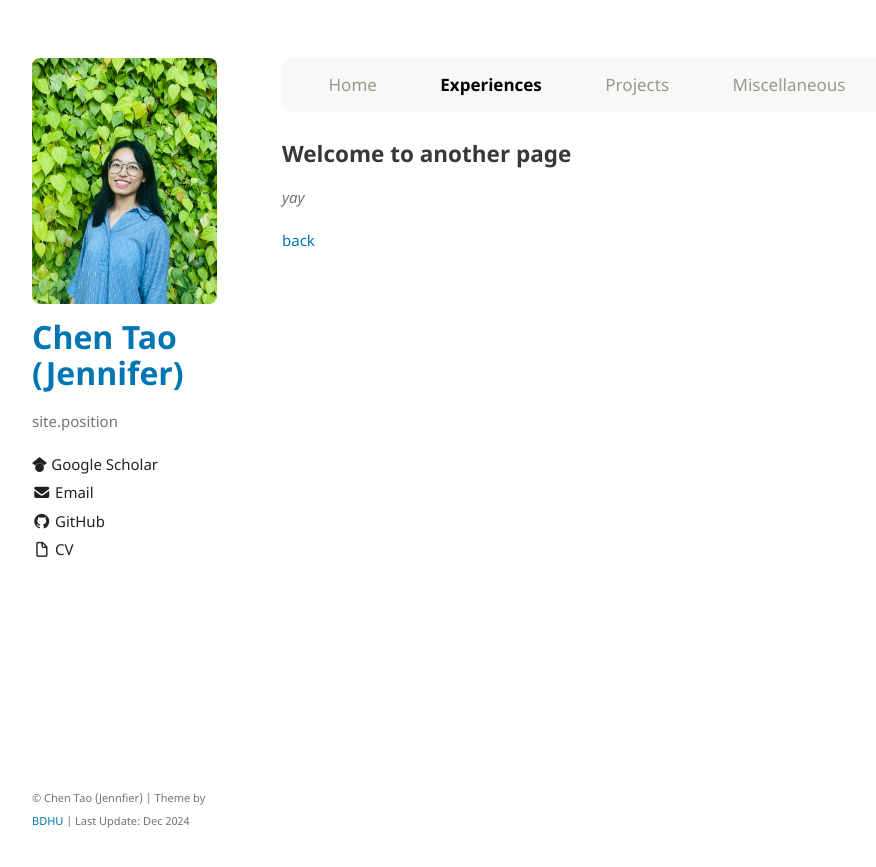
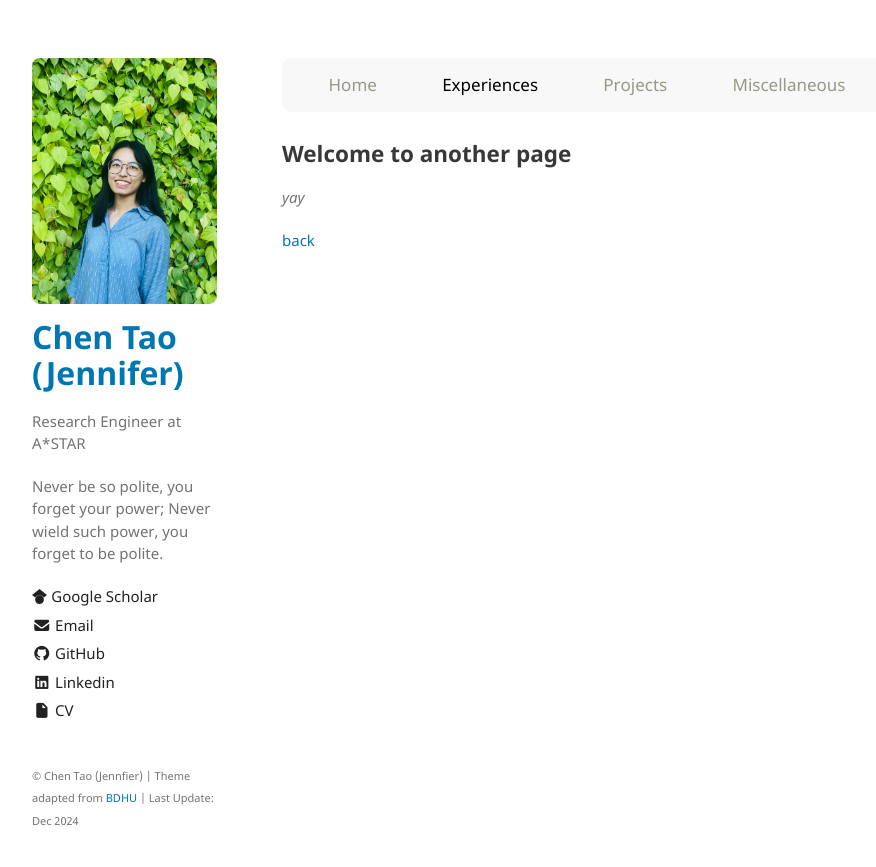
Before and after one commit to TAOC0002/TAOC0002.github.io, a Jekyll site: the page built from another-page.md, in a window 1280 px wide. Shown: the top 867 px of the page, without its empty margins (178-1054 px from the left). Built offline with Jekyll 4.4.1, drawn with Linux system fonts in a browser that asks for light colours; the repository's description, which GitHub fills in, is left out.

Commit message:
Finalize home page design

```diff
--- a/_config.yml
+++ b/_config.yml
@@ -1,7 +1,7 @@
 title: Chen Tao (Jennifer)
 logo: /assets/img/logo.png
-position: Research Engineer
-description:
+position: Research Engineer at A*STAR
+description: Never be so polite, you forget your power; Never wield such power, you forget to be polite.
 show_downloads: false
 google_analytics: UA-108144808-1
 color-scheme: light
@@ -12,6 +12,7 @@ plugins:
   - jemoji
 
 # You can find fonts from https://iconify.design or https://fontawesome.com. Below is just an example illustrating how to use custom icons
+# Icons available via https://fontawesome.com/search?q=linkedin&o=r
 sidebar:
   - name: Google Scholar
     icon: <svg xmlns="http://www.w3.org/2000/svg" aria-hidden="true" role="img" style="vertical-align:-0.125em;" width="1em" height="1em" preserveAspectRatio="xMidYMid meet" viewBox="0 0 24 24"><path d="M5.242 13.769L0 9.5L12 0l12 9.5l-5.242 4.269C17.548 11.249 14.978 9.5 12 9.5c-2.977 0-5.548 1.748-6.758 4.269zM12 10a7 7 0 1 0 0 14a7 7 0 0 0 0-14z" fill="currentColor"/></svg>
@@ -22,8 +23,11 @@ sidebar:
   - name: GitHub
     icon: <i class="fa-brands fa-github"></i>
     link: https://github.com/TAOC0002
+  - name: Linkedin
+    icon: <i class="fa-brands fa-linkedin"></i>
+    link: https://www.linkedin.com/in/chen-tao-16a91b201/
   - name: CV
-    icon: <i class="fa-regular fa-file fa-fw"></i>
+    icon: <i class="fa-solid fa-file"></i>
     link: ./files/CV.pdf
   # - name: Blog
   #   icon: <i class="fa-solid fa-pen"></i>
--- a/_includes/footer.html
+++ b/_includes/footer.html
@@ -1,2 +1,2 @@
-<p><small>&copy; Chen Tao (Jennfier) | Theme by <a href="https://www.bodunhu.com/">BDHU</a> | Last Update: Dec 2024</small></p>
+<p><small>&copy; Chen Tao (Jennfier) | Theme adapted from <a href="https://www.bodunhu.com/">BDHU</a> | Last Update: Dec 2024</small></p>
 <!-- &mdash; Theme by <a href="https://www.bodunhu.com/">BDHU</a> -->
--- a/_layouts/default.html
+++ b/_layouts/default.html
@@ -37,7 +37,7 @@
           {% endif %}
 
           {% if site.position %}
-            <p class="addr">site.position</p>
+            <p class="addr">{{ site.position }}</p>
           {% endif %}
 
           <p>{{ site.description | default: site.github.project_tagline }}</p>
--- a/assets/css/style.scss
+++ b/assets/css/style.scss
@@ -88,10 +88,9 @@
 }
 
 .topnav a:hover {
-  color: black;
+  color: grey;
 }
 
 .topnav a.active {
   color: black;
-  font-weight: bold;
 }
```
Also changed, not shown: index.md (+3 -102 lines).
